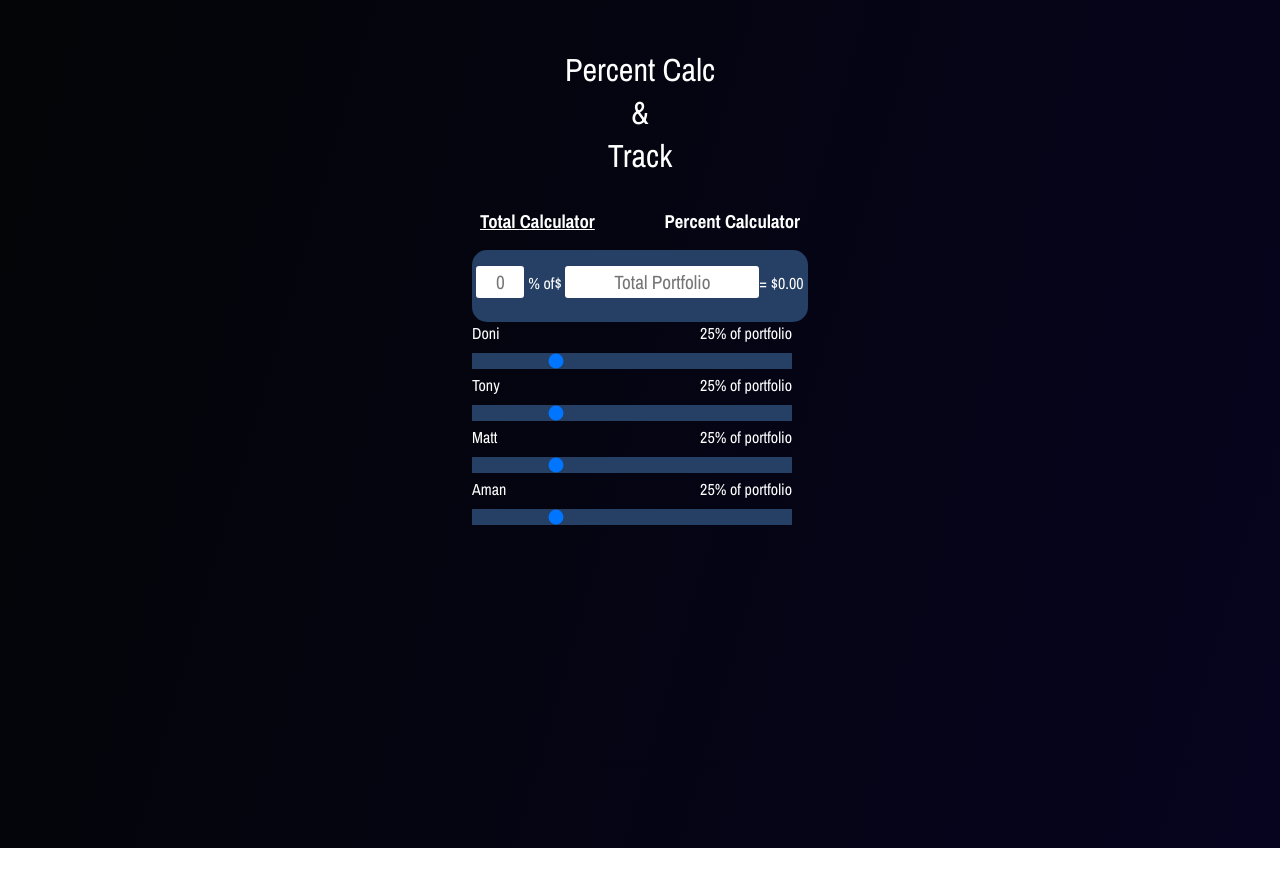
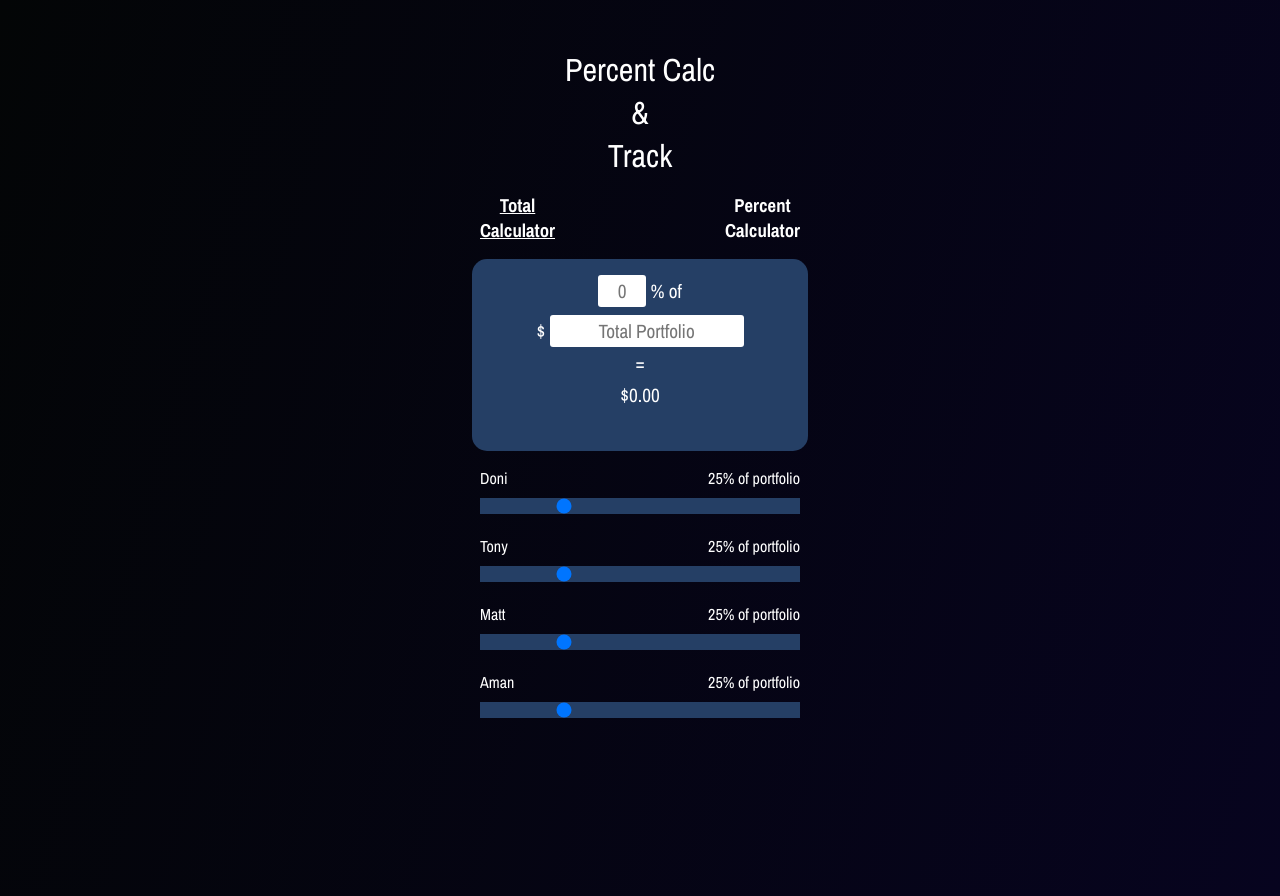
Before and after one commit to TheNathanN/percentage-tracker, a React (Create React App) app: page / in a window 1280 px wide. Before the commit the page ends 848 px from the top, so only its background shows below. Built offline with nearby package versions, Linux system fonts and the light colour scheme.

Commit message:
Fix Styled Components styling

```diff
--- a/src/App.js
+++ b/src/App.js
@@ -21,8 +21,13 @@ export default App;
 const Container = styled.div`
   width: 100%;
   height: 100vh;
+  margin: 3rem 0;
 
   main {
     padding: 0 1rem;
+
+    span {
+      display: block;
+    }
   }
 `;
--- a/src/components/Title.js
+++ b/src/components/Title.js
@@ -18,7 +18,7 @@ const Container = styled.header`
     font-size: 2rem;
     font-weight: normal;
     text-align: center;
-    margin: 3rem 0 2rem;
+    margin-bottom: 1rem;
   }
 
   span {
--- a/src/components/calc-comps/PercCalc.js
+++ b/src/components/calc-comps/PercCalc.js
@@ -17,7 +17,7 @@ const PercCalc = () => {
   }, [amount, total]);
 
   return (
-    <Container className='perc-container'>
+    <Container>
       ${' '}
       <input
         className='dollar-amount'
@@ -41,14 +41,35 @@ const PercCalc = () => {
 export default PercCalc;
 
 const Container = styled.div`
-  .perc-container {
+  text-align: center;
+  line-height: 2rem;
+  font-size: 1.2rem;
+  height: 10rem;
+  margin-bottom: 0;
+
+  input {
+    font-family: 'Archivo Narrow', sans-serif;
+    font-size: 1.2rem;
+    cursor: pointer;
     text-align: center;
-    line-height: 2rem;
-    font-size: 1.2rem;
-    margin-bottom: 0;
+    height: 2rem;
+    width: 15rem;
+    border: none;
+    border-radius: 3px;
+    background-color: white;
 
-    input {
-      font-size: 1rem;
+    &::-webkit-outer-spin-button,
+    &::-webkit-inner-spin-button {
+      -webkit-appearance: none;
+      margin: 0;
+    }
+
+    &[type='number'] {
+      -moz-appearance: textfield;
+    }
+
+    &:active {
+      border: 0px solid transparent;
     }
   }
 `;
--- a/src/components/calc-comps/TotalCalc.js
+++ b/src/components/calc-comps/TotalCalc.js
@@ -17,7 +17,7 @@ const TotalCalc = () => {
   }, [percent, amount]);
 
   return (
-    <Container className='total-container'>
+    <Container>
       <input
         className='total-percent'
         type='number'
@@ -43,11 +43,10 @@ const TotalCalc = () => {
 export default TotalCalc;
 
 const Container = styled.div`
-  .total-container {
-    text-align: center;
-    line-height: 2rem;
-    font-size: 1.2rem;
-  }
+  height: 10rem;
+  text-align: center;
+  line-height: 2rem;
+  font-size: 1.2rem;
 
   .total-percent {
     width: 3rem;
--- a/src/components/tracker-comps/Tracker.js
+++ b/src/components/tracker-comps/Tracker.js
@@ -14,7 +14,7 @@ const Tracker = () => {
   };
 
   return (
-    <Container className='tracker'>
+    <Container>
       <div className='tracker-container'>
         {userData['users'].map(data => (
           <UserTracker user={data.user} percent={data.percent} key={data.id} />
@@ -27,13 +27,11 @@ const Tracker = () => {
 export default Tracker;
 
 const Container = styled.section`
-  .tracker {
-    width: 100%;
-
-    display: flex;
-    flex-direction: column;
-    align-items: center;
-  }
+  width: 100%;
+  display: flex;
+  flex-direction: column;
+  align-items: center;
+  margin-bottom: 3rem;
 
   .tracker-container {
     width: 20rem;
--- a/src/components/tracker-comps/UserTracker.js
+++ b/src/components/tracker-comps/UserTracker.js
@@ -25,9 +25,7 @@ const UserTracker = ({ user, percent }) => {
 export default UserTracker;
 
 const Container = styled.div`
-  .user-container {
-    margin-bottom: 1rem;
-  }
+  margin: 1rem 0;
 
   .tracker-labels {
     display: flex;
@@ -35,7 +33,7 @@ const Container = styled.div`
     margin-bottom: 0.5rem;
   }
 
-  input[type='range'] {
+  input {
     width: 100%;
     height: 1rem;
     background-color: #253f65;
```
